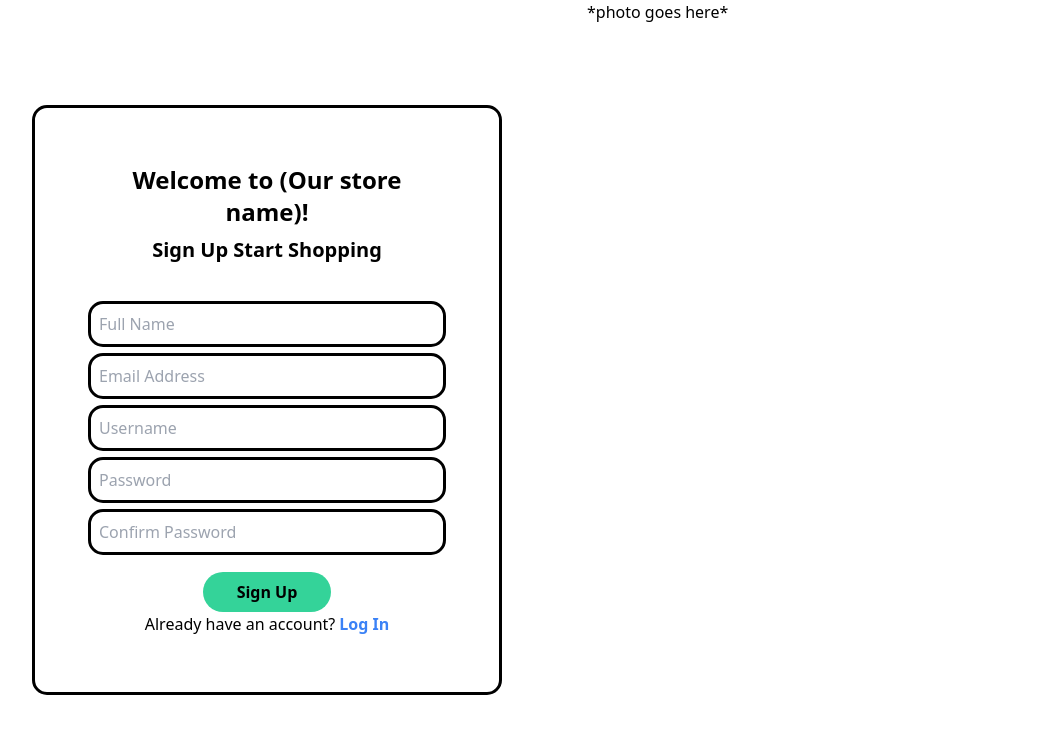
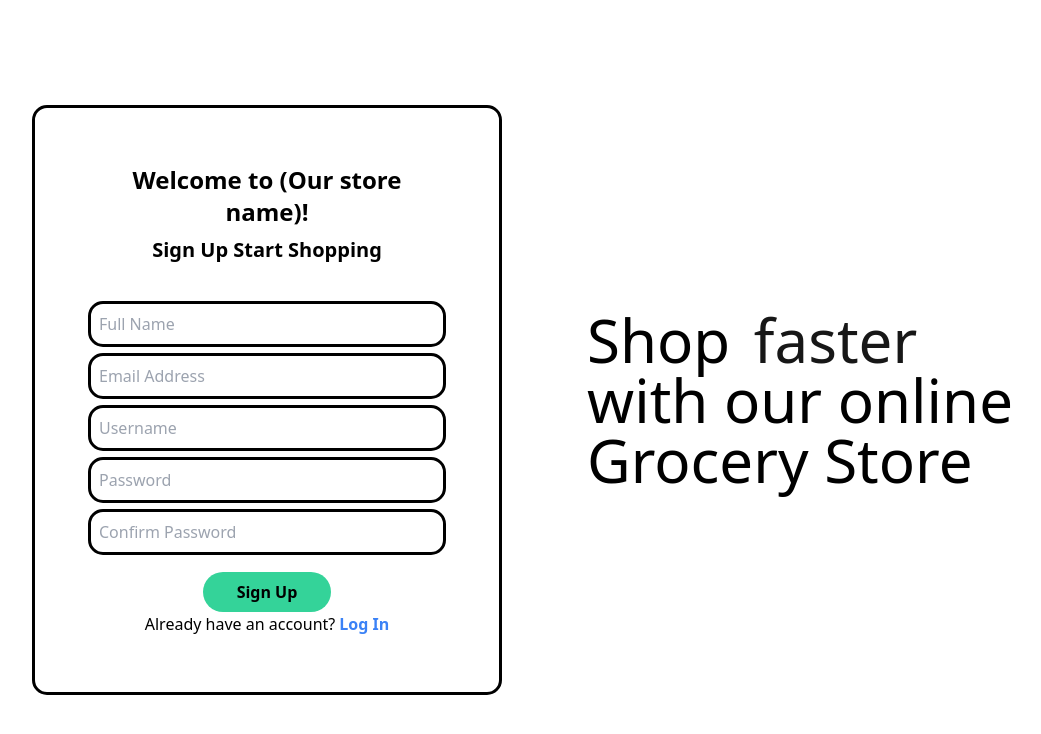
Before and after one commit to dparks6/GroceryStore, a Next.js app in the folder frontend/: page /signup in a window 1280 px wide. Shown: the top 734 px of the page, without its empty margins (53-1094 px from the left). Built offline with nearby package versions, Linux system fonts and the light colour scheme.

Commit message:
Add aceternityui Flip Words animation

```diff
--- a/frontend/src/app/(auth)/layout.tsx
+++ b/frontend/src/app/(auth)/layout.tsx
@@ -1,11 +1,14 @@
+import { FlipWords } from "@/components/ui/FlipWords";
+
 const layout = ({ children }: { children: React.ReactNode }) => {
   return (
     <main className="flex flex-row">
       <section className="flex w-1/2">
         {children}
       </section>
-      <div className="w-1/2">
-        <p>*photo goes here*</p>
+      <div className="flex flex-col justify-center w-1/2 text-6xl">
+        <h1>Shop <FlipWords words={["easier", "faster", "seemlessly"]} /></h1>
+        <h1>with our online Grocery Store</h1>
       </div>
     </main>
   );
--- /dev/null
+++ b/frontend/src/components/ui/FlipWords.tsx
@@ -0,0 +1,96 @@
+"use client";
+import React, { useCallback, useEffect, useRef, useState } from "react";
+import { AnimatePresence, motion, LayoutGroup } from "framer-motion";
+import { cn } from "@/lib/utils";
+
+export const FlipWords = ({
+  words,
+  duration = 3000,
+  className,
+}: {
+  words: string[];
+  duration?: number;
+  className?: string;
+}) => {
+  const [currentWord, setCurrentWord] = useState(words[0]);
+  const [isAnimating, setIsAnimating] = useState<boolean>(false);
+
+  const startAnimation = useCallback(() => {
+    const word = words[words.indexOf(currentWord) + 1] || words[0];
+    setCurrentWord(word);
+    setIsAnimating(true);
+  }, [currentWord, words]);
+
+  useEffect(() => {
+    if (!isAnimating)
+      setTimeout(() => {
+        startAnimation();
+      }, duration);
+  }, [isAnimating, duration, startAnimation]);
+
+  return (
+    <AnimatePresence
+      onExitComplete={() => {
+        setIsAnimating(false);
+      }}
+    >
+      <motion.div
+        initial={{
+          opacity: 0,
+          y: 10,
+        }}
+        animate={{
+          opacity: 1,
+          y: 0,
+        }}
+        transition={{
+          type: "spring",
+          stiffness: 100,
+          damping: 10,
+        }}
+        exit={{
+          opacity: 0,
+          y: -40,
+          x: 40,
+          filter: "blur(8px)",
+          scale: 2,
+          position: "absolute",
+        }}
+        className={cn(
+          "z-10 inline-block relative text-left text-neutral-900 dark:text-emerald-400 px-2",
+          className
+        )}
+        key={currentWord}
+      >
+        {currentWord.split(" ").map((word, wordIndex) => (
+          <motion.span
+            key={word + wordIndex}
+            initial={{ opacity: 0, y: 10, filter: "blur(8px)" }}
+            animate={{ opacity: 1, y: 0, filter: "blur(0px)" }}
+            transition={{
+              delay: wordIndex * 0.3,
+              duration: 0.3,
+            }}
+            className="inline-block whitespace-nowrap"
+          >
+            {word.split("").map((letter, letterIndex) => (
+              <motion.span
+                key={word + letterIndex}
+                initial={{ opacity: 0, y: 10, filter: "blur(8px)" }}
+                animate={{ opacity: 1, y: 0, filter: "blur(0px)" }}
+                transition={{
+                  delay: wordIndex * 0.3 + letterIndex * 0.05,
+                  duration: 0.2,
+                }}
+                className="inline-block"
+              >
+                {letter}
+              </motion.span>
+            ))}
+            <span className="inline-block">&nbsp;</span>
+          </motion.span>
+        ))}
+      </motion.div>
+    </AnimatePresence>
+  );
+};
```
